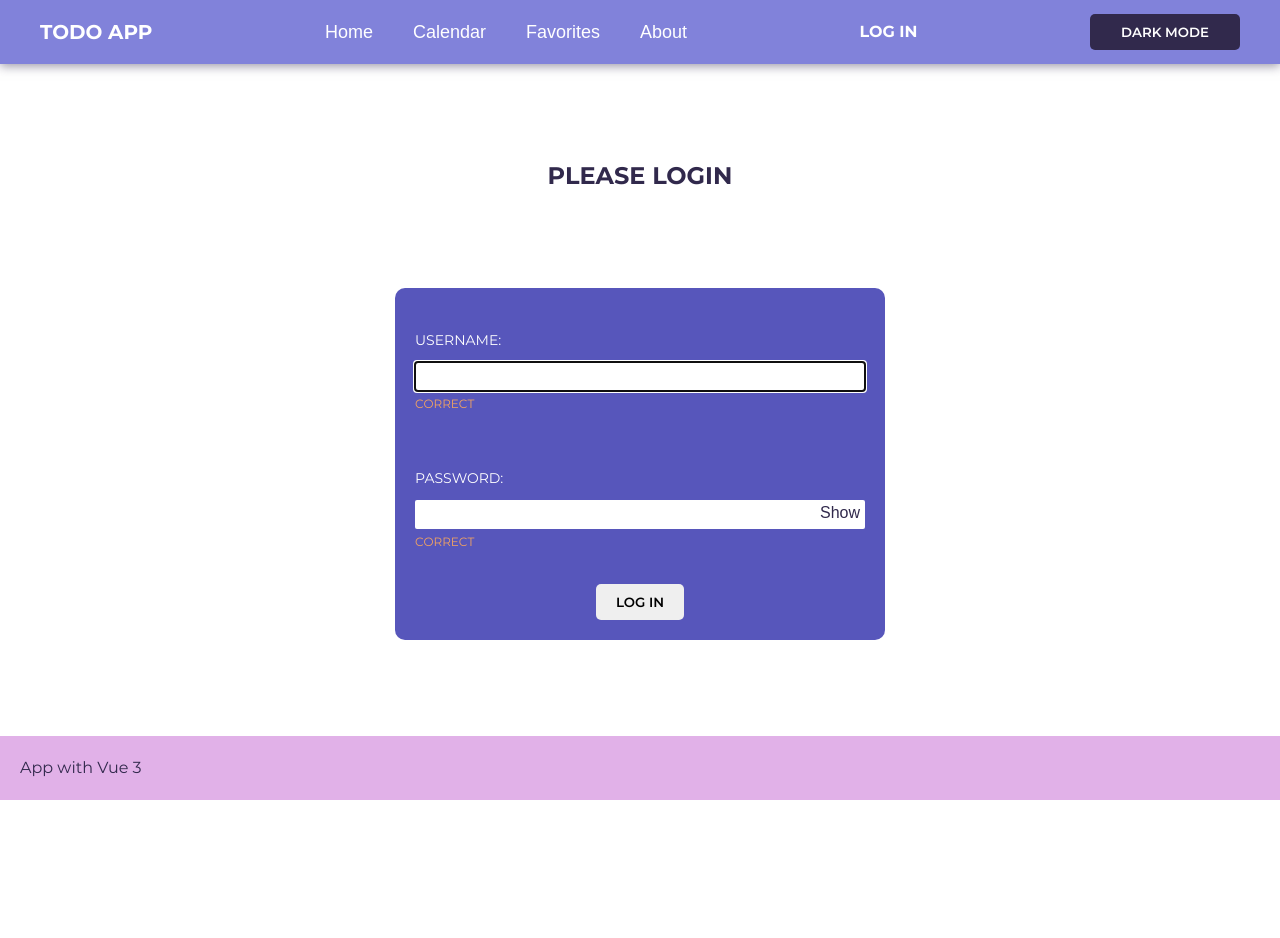
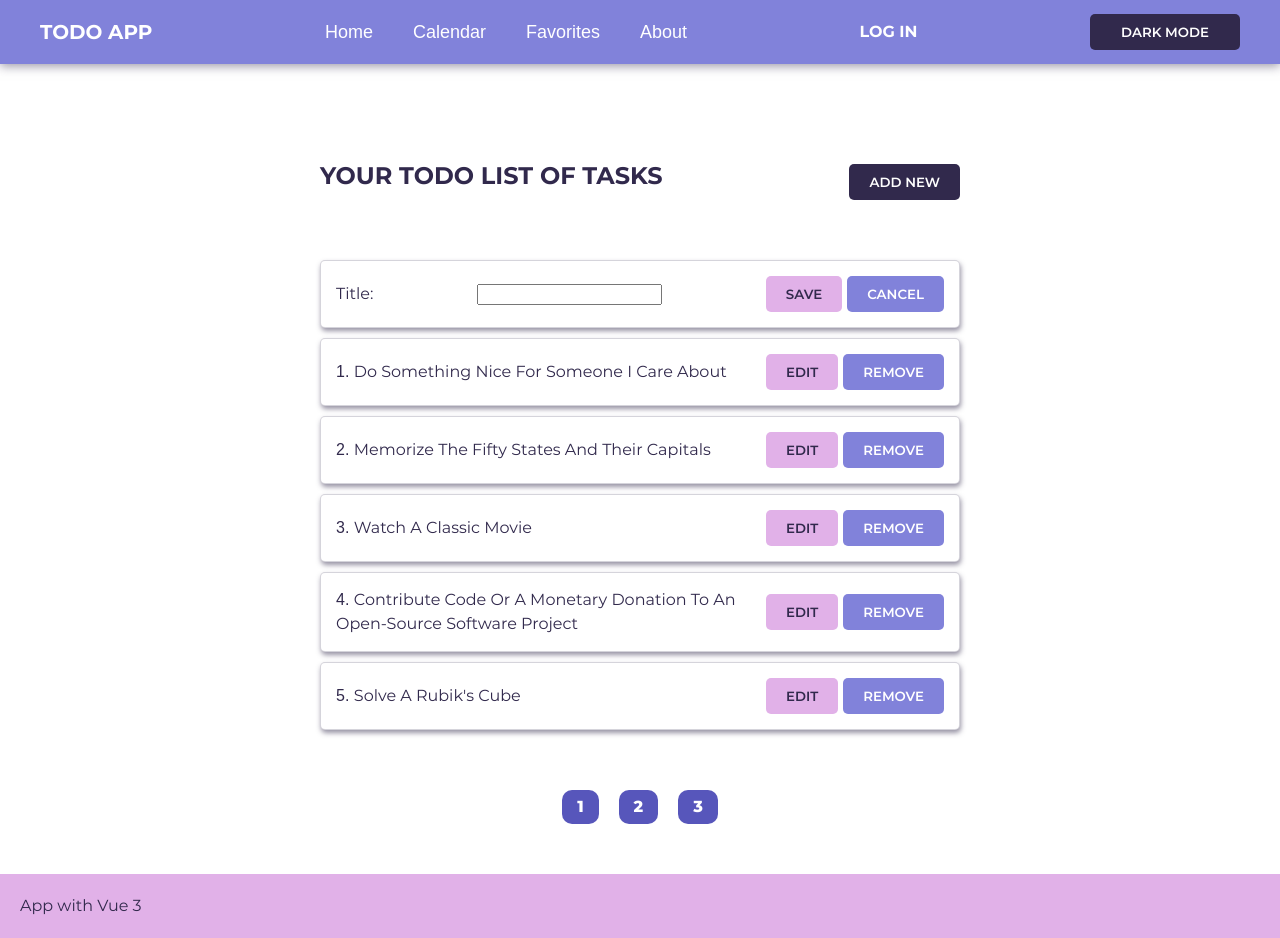
Before and after one commit to lisabazdyreva/vue-todo-app, a Vue app: page /todos in a window 1280 px wide. Before the commit the page ends 800 px from the top, so only its background shows below. Built offline with nearby package versions, Linux system fonts and the light colour scheme; a web font is replaced by a local one.

Commit message:
created mock data and make list todo rendering relative from data

```diff
--- a/package.json
+++ b/package.json
@@ -26,7 +26,7 @@
     "@vue/eslint-config-typescript": "^11.0.2",
     "@vue/test-utils": "^2.3.0",
     "@vue/tsconfig": "^0.1.3",
-    "eslint": "^8.34.0",
+    "eslint": "8.22.0",
     "eslint-plugin-vue": "^9.9.0",
     "jsdom": "^21.1.0",
     "npm-run-all": "^4.1.5",
--- a/src/App.vue
+++ b/src/App.vue
@@ -16,8 +16,8 @@
     :class="[isLight ? 'content-wrapper--light' : 'content-wrapper--dark']"
   >
     <Header />
-    <!--    <HomePage />-->
-    <LoginPage />
+        <HomePage />
+<!--    <LoginPage />-->
     <footer class="footer body__footer">App with Vue 3</footer>
   </div>
 </template>
--- a/src/components/todo/todo-buttons/cancel-todo-button.vue
+++ b/src/components/todo/todo-buttons/cancel-todo-button.vue
@@ -1,12 +1,17 @@
 <script setup lang="ts"></script>
 
 <template>
-  <button class="button cancel-button" type="button">Cancel</button>
+  <button class="button cancel-button" type="button" @click='$emit("cancelButtonHandler")'>Cancel</button>
 </template>
 
 <style scoped>
-  .cancel-button {
-    background-color: dodgerblue;
-    color: white;
+  .content-wrapper--dark .cancel-button {
+    background-color: var(--dark-violet-theme-bg);
+    color: var(--dark-violet-theme-color);
+  }
+
+  .content-wrapper--light .cancel-button {
+    background-color: var(--violet-blue);
+    color: var(--white);
   }
 </style>
--- a/src/components/todo/todo-buttons/save-todo-button.vue
+++ b/src/components/todo/todo-buttons/save-todo-button.vue
@@ -1,12 +1,19 @@
-<script setup lang="ts"></script>
+<script setup lang="ts">
+
+</script>
 
 <template>
-  <button class="button save-button" type="button">Save</button>
+  <button class="button save-button" type="button" @click='$emit("saveButtonHandler")'>Save</button>
 </template>
 
 <style scoped>
-  .save-button {
-    background-color: greenyellow;
-    color: darkslategray;
+  .content-wrapper--dark .save-button {
+    background-color: var(--violet-blue);
+    color: var(--dark-violet-theme-color);
+  }
+
+  .content-wrapper--light .save-button {
+    background-color: var(--pink);
+    color: var(--dark-violet);
   }
 </style>
--- a/src/components/todo/todo-item/todo-list-item.vue
+++ b/src/components/todo/todo-item/todo-list-item.vue
@@ -1,14 +1,17 @@
 <script setup lang="ts">
   import EditTodoButton from '@/components/todo/todo-buttons/edit-todo-button.vue';
   import RemoveTodoButton from '@/components/todo/todo-buttons/remove-todo-button.vue';
-  const props = defineProps({ order: Number });
+  import type { Todo } from '../../../types/todo';
+
+  const props = defineProps<{order: number, todo: Todo}>();
+
 </script>
 
 <template>
   <li class="todo-list__item">
     <div class="todo-list__item-info">
       <span class="todo-list__item-order">{{ props.order }}. </span>
-      <span class="todo-list__item-title">pet cats</span>
+      <span class="todo-list__item-title">{{props.todo.title}}</span>
     </div>
     <div class="todo-list__buttons">
       <EditTodoButton />
--- a/src/components/todo/todo-item/todo-new-item.vue
+++ b/src/components/todo/todo-item/todo-new-item.vue
@@ -1,18 +1,28 @@
 <script setup lang="ts">
   import SaveTodoButton from '@/components/todo/todo-buttons/save-todo-button.vue';
   import CancelTodoButton from '@/components/todo/todo-buttons/cancel-todo-button.vue';
+  import { ref } from 'vue';
+
+  const todoTitle = ref('');
+
+  const onButtonSaveClickHandler = () => {
+    console.log('clicked')
+    todoTitle.value = '';
+  };
+
+  const onButtonCancelClickHandler = () => {
+    todoTitle.value = '';
+  };
 </script>
 
 <template>
   <li class="todo-list__item">
-    <form>
-      <label for="title">Title:</label>
-      <input id="title" type="text" />
-    </form>
+    <label for="title">Title:</label>
+    <input id="title" type="text" v-model='todoTitle' />
 
     <div class="todo-list__buttons">
-      <SaveTodoButton />
-      <CancelTodoButton />
+      <SaveTodoButton @save-button-handler='onButtonSaveClickHandler'/>
+      <CancelTodoButton @cancel-button-handler='onButtonCancelClickHandler'/>
     </div>
   </li>
 </template>
--- a/src/components/todo/todo-list.vue
+++ b/src/components/todo/todo-list.vue
@@ -1,12 +1,18 @@
 <script setup lang="ts">
   import TodoListItem from '@/components/todo/todo-item/todo-list-item.vue';
   import TodoNewItem from '@/components/todo/todo-item/todo-new-item.vue';
+  import { storeToRefs } from 'pinia';
+  import { useTodoStore } from '../../stores/todos';
+
+  const store = useTodoStore();
+
+  const {todos} = storeToRefs(store);
 </script>
 
 <template>
   <ul class="todo-list main__todo-list">
-    <!--    <TodoNewItem />-->
-    <TodoListItem v-for="n in 10" :order="n" />
+    <TodoNewItem />
+    <TodoListItem v-for="(todo, index) in todos" :key="todo.id" :order="index + 1" :todo='todo'/>
   </ul>
 </template>
 
--- /dev/null
+++ b/src/mock/todos.json
@@ -0,0 +1,34 @@
+{
+  "todos": [
+    {
+      "id": 1,
+      "title": "Do something nice for someone I care about",
+      "description": "lorem",
+      "completed": true
+    },
+    {
+      "id": 2,
+      "todo": "Memorize the fifty states and their capitals",
+      "description": "lorem",
+      "completed": false
+    },
+    {
+      "id": 3,
+      "todo": "Watch a classic movie",
+      "description": "lorem",
+      "completed": false
+    },
+    {
+      "id": 4,
+      "todo": "Contribute code or a monetary donation to an open-source software project",
+      "description": "lorem",
+      "completed": false
+    },
+    {
+      "id": 5,
+      "todo": "Solve a Rubik's cube",
+      "description": "lorem",
+      "completed": false
+    }
+  ]
+}
--- /dev/null
+++ b/src/mock/todos.ts
@@ -0,0 +1,34 @@
+import type { Todos } from '../types/todo';
+
+export const todosData: Todos = [
+  {
+    "id": 1,
+    "title": "Do something nice for someone I care about",
+    "description": "lorem",
+    "completed": true
+  },
+  {
+    "id": 2,
+    "title": "Memorize the fifty states and their capitals",
+    "description": "lorem",
+    "completed": false
+  },
+  {
+    "id": 3,
+    "title": "Watch a classic movie",
+    "description": "lorem",
+    "completed": false
+  },
+  {
+    "id": 4,
+    "title": "Contribute code or a monetary donation to an open-source software project",
+    "description": "lorem",
+    "completed": false
+  },
+  {
+    "id": 5,
+    "title": "Solve a Rubik's cube",
+    "description": "lorem",
+    "completed": false
+  }
+];
--- /dev/null
+++ b/src/stores/todos.ts
@@ -0,0 +1,14 @@
+import { defineStore } from 'pinia';
+import { ref } from 'vue';
+import { todosData } from '../mock/todos';
+import type { Todos } from '../types/todo';
+
+export const useTodoStore = defineStore('todos', () => {
+   const todos = ref<Todos>([]);
+
+   const fetchTodos = () => {
+     todos.value = todosData;
+   };
+
+  return {todos, fetchTodos};
+});
--- /dev/null
+++ b/src/types/todo.ts
@@ -0,0 +1,8 @@
+export type Todo = {
+  id: number,
+  title: string,
+  description: string,
+  completed: boolean,
+}
+
+export type Todos = Todo[];
--- a/src/views/home-page.vue
+++ b/src/views/home-page.vue
@@ -1,13 +1,28 @@
 <script setup lang="ts">
   import TodoList from '@/components/todo/todo-list.vue';
   import Pagination from '@/components/pagination.vue';
+  import { onMounted } from 'vue';
+  import { useTodoStore } from '../stores/todos';
+
+
+  const onButtonAddTodoHandler = (evt: Event) => {
+    console.log('clicked')
+  };
+
+  const store = useTodoStore();
+
+  const {fetchTodos} = store;
+
+  onMounted(() => {
+    fetchTodos();
+  });
 </script>
 
 <template>
   <main class="main body__main">
     <div class="main__wrapper">
       <h2 class="title main__title">Your todo list of tasks</h2>
-      <button class="create-todo-button button" type="button">Add new</button>
+      <button class="create-todo-button button" type="button" @click='onButtonAddTodoHandler'>Add new</button>
     </div>
 
     <TodoList />
```
Also changed, not shown: 1 other file (tests, documents, lock files or other folders).
